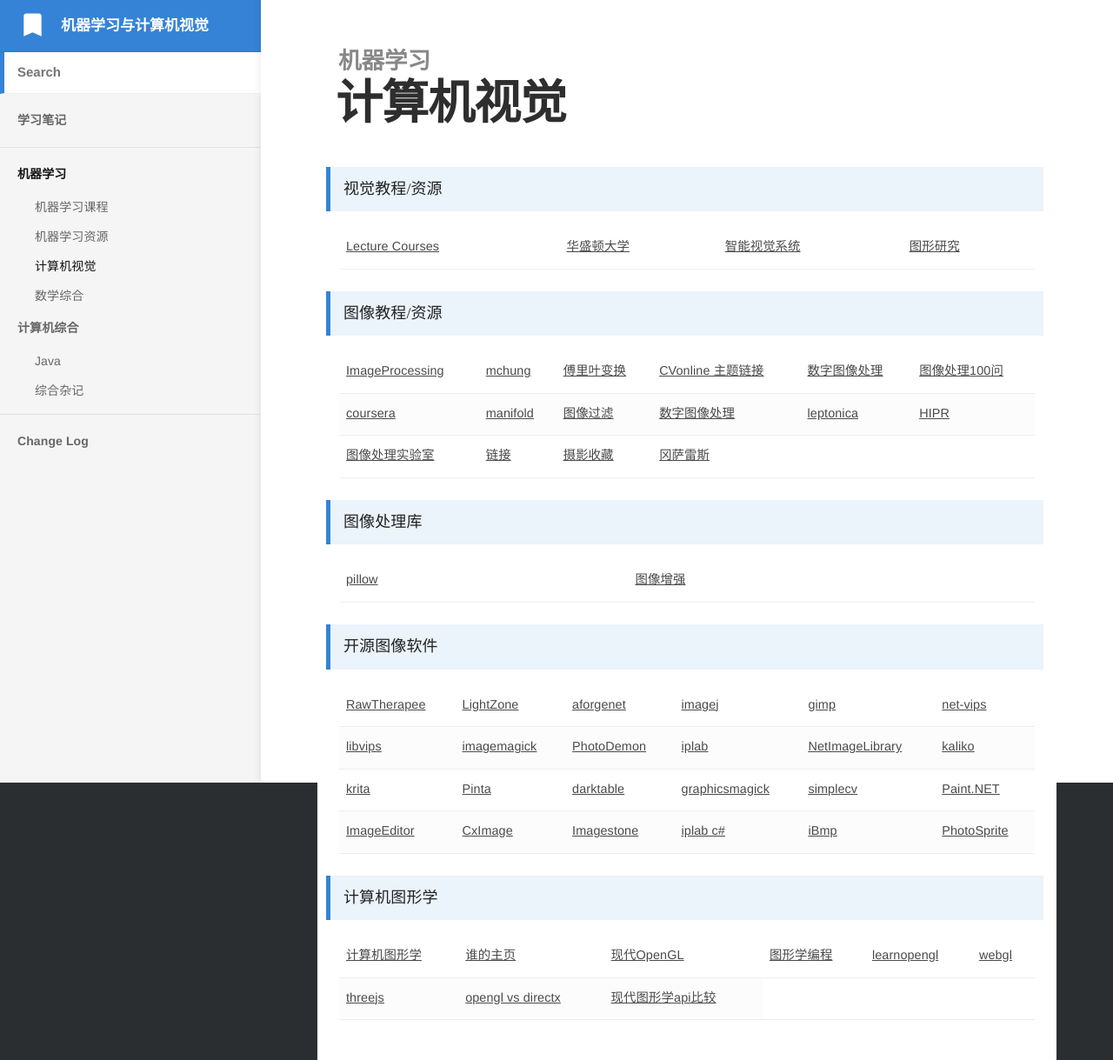
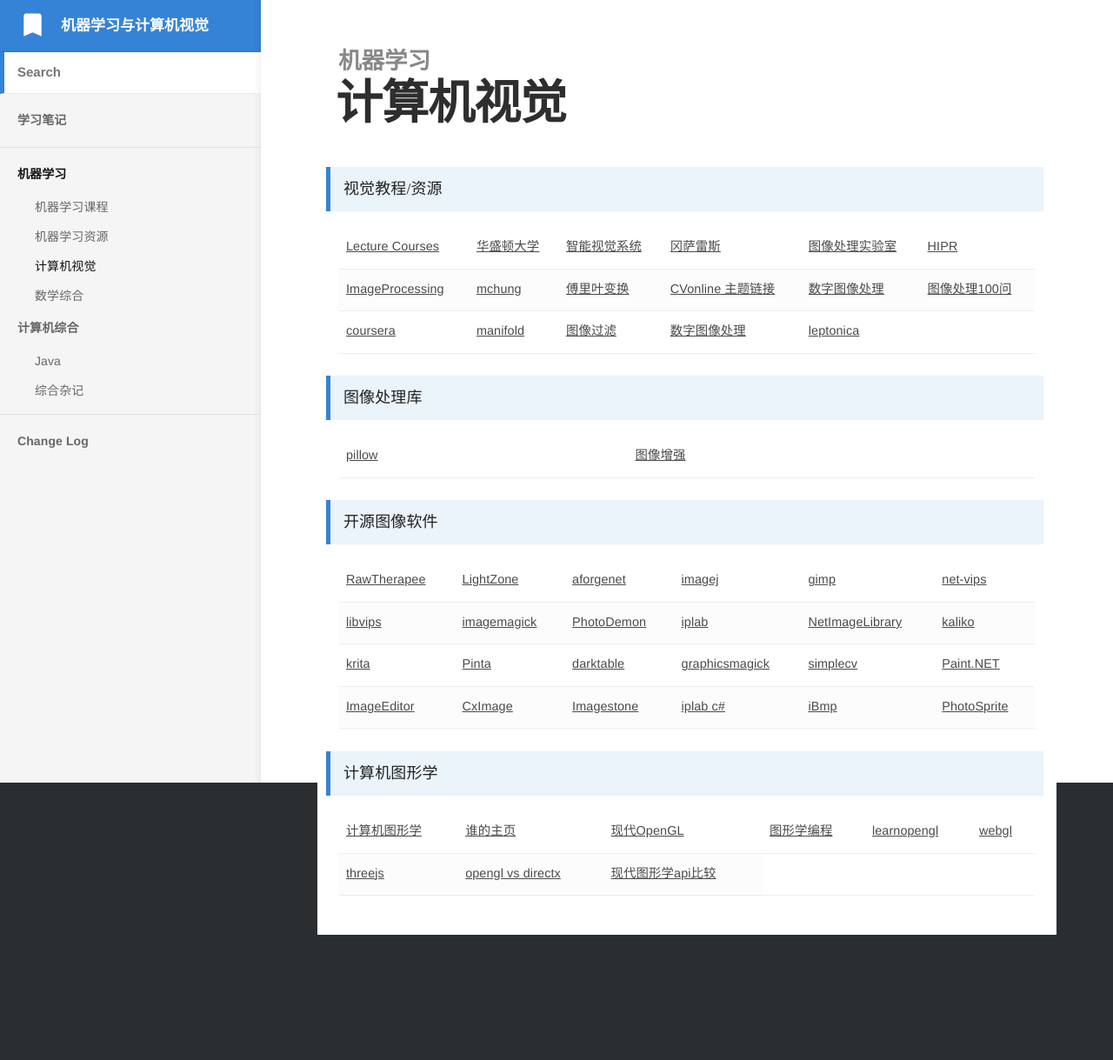
Before and after one commit to bashendixie/Machine_Learning_Notes, a Jekyll site: the page built from _docs/1、机器学习/计算机视觉.md, in a window 1280 px wide. Shown: the whole page at 87% size. Built offline with Jekyll 4.4.1, drawn with Linux system fonts in a browser that asks for light colours; some web fonts are replaced; after the commit the page ends 1075 px from its top, so only the background shows below that.

Commit message:
no message

```diff
--- a/_docs/1、机器学习/计算机视觉.md
+++ b/_docs/1、机器学习/计算机视觉.md
@@ -18,15 +18,15 @@
 				<a href="https://www.cs.auckland.ac.nz/courses/compsci773s1c/lectures/">智能视觉系统</a>
 			</td>
 			<td>
-				<a href="https://www.pauldebevec.com/" target="_balnk">图形研究</a>
+				<a href="https://www.imageprocessingplace.com/">冈萨雷斯</a>
+			</td>
+			<td>
+				<a href="http://www.mipl.ee.psu.edu/manuals/vfx/vfxman/vfxman.html">图像处理实验室</a>
+			</td>
+			<td>
+				<a href="https://homepages.inf.ed.ac.uk/rbf/HIPR2/welcome.htm">HIPR</a>
 			</td>
 		</tr>
-	</tbody>
-</table>
-
-> 图像教程/资源
-<table width="1033" style="font-size: 0.8em;">
-	<tbody>
 		<tr>
 			<td>
 				<a href="https://www.cs.auckland.ac.nz/courses/compsci773s1c/lectures/ImageProcessing-html">ImageProcessing</a>
@@ -62,23 +62,6 @@
 			</td>
 			<td>
 				<a href="http://www.leptonica.org/">leptonica</a>
-			</td>
-			<td>
-				<a href="https://homepages.inf.ed.ac.uk/rbf/HIPR2/welcome.htm">HIPR</a>
-			</td>
-		</tr>
-		<tr>
-			<td>
-				<a href="http://www.mipl.ee.psu.edu/manuals/vfx/vfxman/vfxman.html">图像处理实验室</a>
-			</td>
-			<td>
-				<a href="https://people.cmm.minesparis.psl.eu/users/beucher/">链接</a>
-			</td>
-			<td>
-				<a href="http://www.vintagephoto.tv/mb.shtml">摄影收藏</a>
-			</td>
-			<td>
-				<a href="https://www.imageprocessingplace.com/">冈萨雷斯</a>
 			</td>
 		</tr>
 	</tbody>
```
